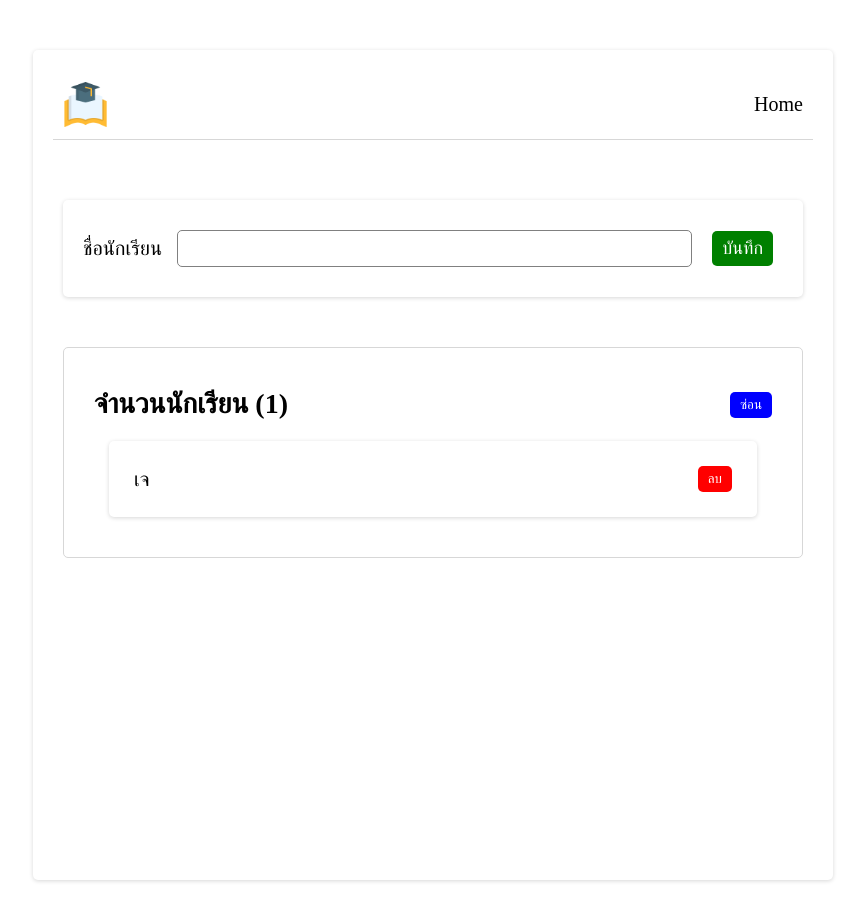
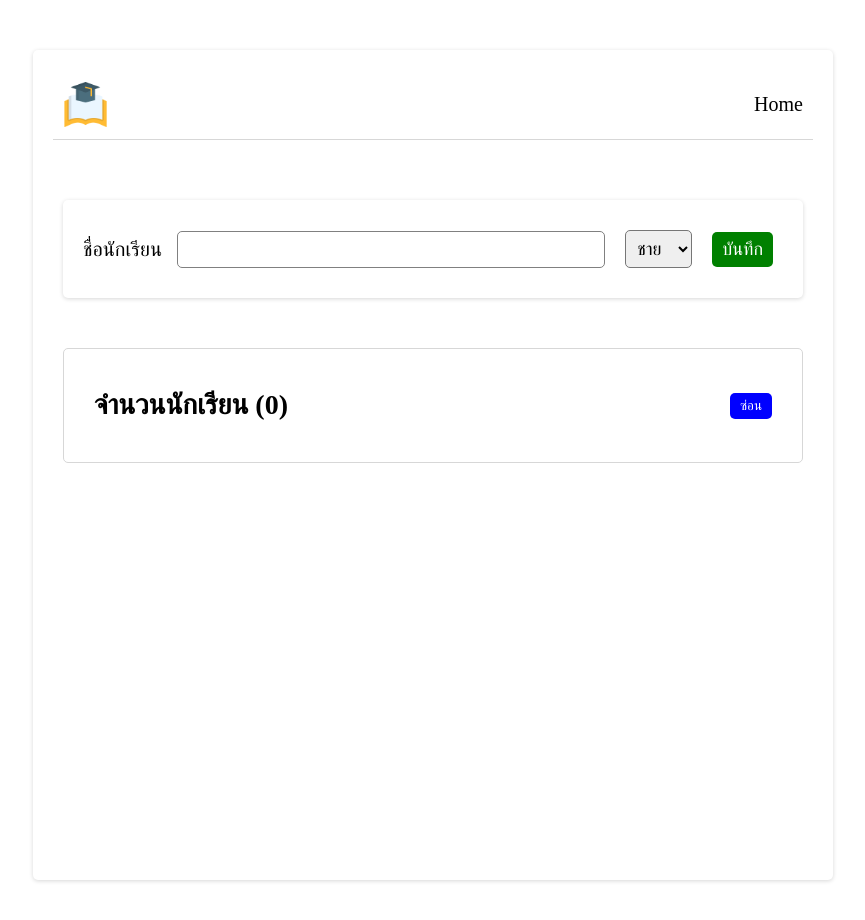
Before and after one commit to jayrboy/basic-react, a React (Create React App) app: page / in a window 1280 px wide. Shown: the top 920 px of the page, without its empty margins (207-1072 px from the left). Built offline with nearby package versions, Linux system fonts and the light colour scheme.

Commit message:
Create Select AddForm.js
Create Select AddForm.js

```diff
--- a/src/App.js
+++ b/src/App.js
@@ -5,7 +5,7 @@ import AddForm from "./components/AddForm";
 import "./App.css";
 
 function App() {
-  const [students, setStudent] = useState([{ id: 1, name: "เจ" }]);
+  const [students, setStudent] = useState([]);
 
   function deleteStudent(id) {
     setStudent(students.filter((item) => item.id !== id));
--- a/src/components/AddForm.css
+++ b/src/components/AddForm.css
@@ -37,3 +37,10 @@ input:focus {
   margin: 10px;
   background: green;
 }
+
+select {
+  font-size: 18px;
+  padding: 7px;
+  margin: 10px;
+  border-radius: 5px;
+}
--- a/src/components/AddForm.js
+++ b/src/components/AddForm.js
@@ -4,6 +4,7 @@ import "./AddForm.css";
 export default function AddForm(props) {
   const { students, setStudent } = props;
   const [name, setName] = useState("");
+  const [gender, setGender] = useState("male");
 
   function saveStudent(e) {
     e.preventDefault();
@@ -13,6 +14,7 @@ export default function AddForm(props) {
       const newStudent = {
         id: Math.floor(Math.random() * 1000),
         name: name,
+        gender: gender,
       };
       setStudent([...students, newStudent]);
       setName("");
@@ -29,6 +31,10 @@ export default function AddForm(props) {
           value={name}
           onChange={(e) => setName(e.target.value)}
         />
+        <select value={gender} onChange={(e) => setGender(e.target.value)}>
+          <option value="male">ชาย</option>
+          <option value="female">หญิง</option>
+        </select>
         <button type="submit" className="btn-add">
           บันทึก
         </button>
```
